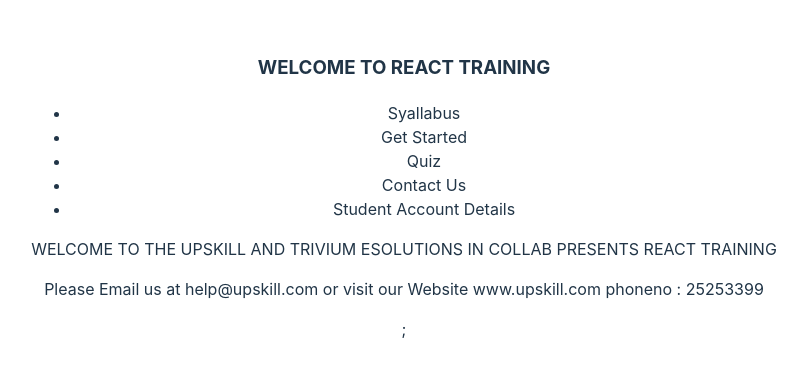
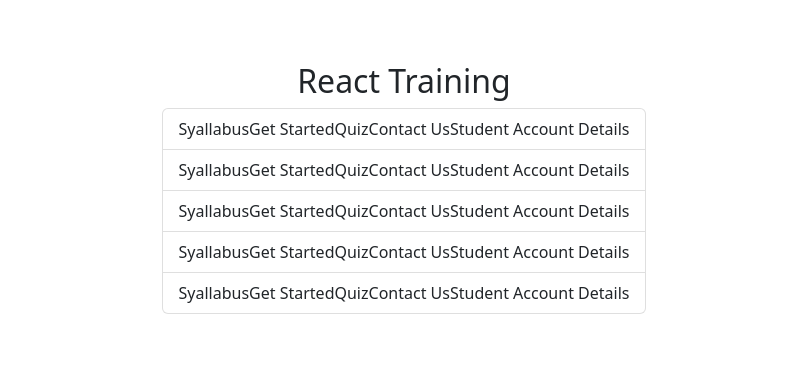
Before and after one commit to Trupti-Kulkarnii334/reactraining, a React (Vite) app in the folder myapp/sampletest/: page / in a window 1280 px wide. Shown: the part 212-588 px from the top of the page, without its empty margins (236-1043 px from the left). Built offline with nearby package versions, Linux system fonts and the light colour scheme.

Commit message:
menu items with onClick, eventhandler

```diff
--- a/myapp/sampletest/src/App.tsx
+++ b/myapp/sampletest/src/App.tsx
@@ -6,14 +6,12 @@
 import Menu from "./component/Menu";
 import Content from "./component/Content";
 import Footer from "./component/Footer";
-
+import ListGroup from "./component/ListGroup";
+import NavBar from "./component/NavBar";
 function App() {
   return (
     <div>
-      <Header />
       <Menu />
-      <Content />
-      <Footer />
     </div>
   );
 }
--- /dev/null
+++ b/myapp/sampletest/src/component/ListGroup.tsx
@@ -0,0 +1,21 @@
+import { MouseEvent } from "react";
+function ListGroup() {
+  let items = ["Kolkata", "Delhi", "Mumbai", "Bangalore", "Chennai"];
+  const handlingClick = (event: MouseEvent) => console.log(event);
+  //items = [];
+  return (
+    <>
+      <h1>Dynamic List</h1>
+      {items.length === 0 && <p>No Items is found in the list</p>}
+      <ul className="list-group">
+        {items.map((x, index) => (
+          <li className="list-group-item" key={index} onClick={handlingClick}>
+            {x}​​​​​​
+          </li>
+        ))}
+        ​​​​​​
+      </ul>
+    </>
+  );
+}
+export default ListGroup;
--- a/myapp/sampletest/src/component/Menu.tsx
+++ b/myapp/sampletest/src/component/Menu.tsx
@@ -1,13 +1,25 @@
-function Menu()
-{
-    return (
-       <ul>
-        <li>Syallabus</li>
-        <li>Get Started</li>
-        <li>Quiz</li>
-        <li>Contact Us</li>
-        <li>Student Account Details</li>
-    </ul>
-    );
+import { MouseEvent } from "react";
+function Menu() {
+  let item = [
+    "Syallabus",
+    "Get Started",
+    "Quiz",
+    "Contact Us",
+    "Student Account Details",
+  ];
+  const handlingClick = (event: MouseEvent) => console.log(event);
+  return (
+    <>
+      <h2>React Training</h2>
+      {item.length === 0 && <p>No items found</p>}
+      <ul className="list-group">
+        {item.map((x, index) => (
+          <li className="list-group-item" key={x} onClick={handlingClick}>
+            {item}​​​​​​
+          </li>
+        ))}
+      </ul>
+    </>
+  );
 }
 export default Menu;
--- a/myapp/sampletest/src/component/Message.tsx
+++ b/myapp/sampletest/src/component/Message.tsx
@@ -1,6 +1,10 @@
 function Message() {
   const name = "SRK";
-  if (name) return <h1>Hello {name}</h1>;
+  if (name) return;
+  <h1>
+    Hello
+    {name}
+  </h1>;
   return <h1>Hello World</h1>;
 }
 export default Message;
--- /dev/null
+++ b/myapp/sampletest/src/component/NavBar.tsx
@@ -0,0 +1,46 @@
+import { Fragment } from "react";
+
+function NavBar (){
+    const navigation = () => {
+        return (
+          <nav className="navbar navbar-expand-lg bg-body-tertiary">
+          <div className="container-fluid">
+            <a className="navbar-brand" href="#">Navbar</a>
+            <button className="navbar-toggler" type="button" data-bs-toggle="collapse" data-bs-target="#navbarSupportedContent" aria-controls="navbarSupportedContent" aria-expanded="false" aria-label="Toggle navigation">
+              <span className="navbar-toggler-icon"></span>
+            </button>
+            <div className="collapse navbar-collapse" id="navbarSupportedContent">
+              <ul className="navbar-nav me-auto mb-2 mb-lg-0">
+                <li className="nav-item">
+                  <a className="nav-link active" aria-current="page" href="#">Home</a>
+                </li>
+                <li className="nav-item">
+                  <a className="nav-link" href="#">Link</a>
+                </li>
+                <li className="nav-item dropdown">
+                  <a className="nav-link dropdown-toggle" href="#" role="button" data-bs-toggle="dropdown" aria-expanded="false">
+                    Dropdown
+                  </a>
+                  <ul className="dropdown-menu">
+                    <li><a className="dropdown-item" href="#">Action</a></li>
+                    <li><a className="dropdown-item" href="#">Another action</a></li>
+                    <li><a className="dropdown-divider"> </a></li>
+                    <li><a className="dropdown-item" href="#">Something else here</a></li>
+                  </ul>
+                </li>
+                <li className="nav-item">
+                  <a className="nav-link disabled">Disabled</a>
+                </li>
+              </ul>
+              <form className="d-flex" role="search">
+                <input className="form-control me-2" type="search" placeholder="Search" aria-label="Search" />
+                <button className="btn btn-outline-success" type="submit">Search</button>
+              </form>
+            </div>
+          </div>
+        </nav>
+
+    );
+      };
+}
+export default NavBar;
--- a/myapp/sampletest/src/main.tsx
+++ b/myapp/sampletest/src/main.tsx
@@ -2,7 +2,7 @@
 import ReactDOM from 'react-dom/client'
 import App from './App'
 import './index.css'
-
+import 'bootstrap/dist/css/bootstrap.css'
 ReactDOM.createRoot(document.getElementById('root') as HTMLElement).render(
   <React.StrictMode>
     <App />
```
